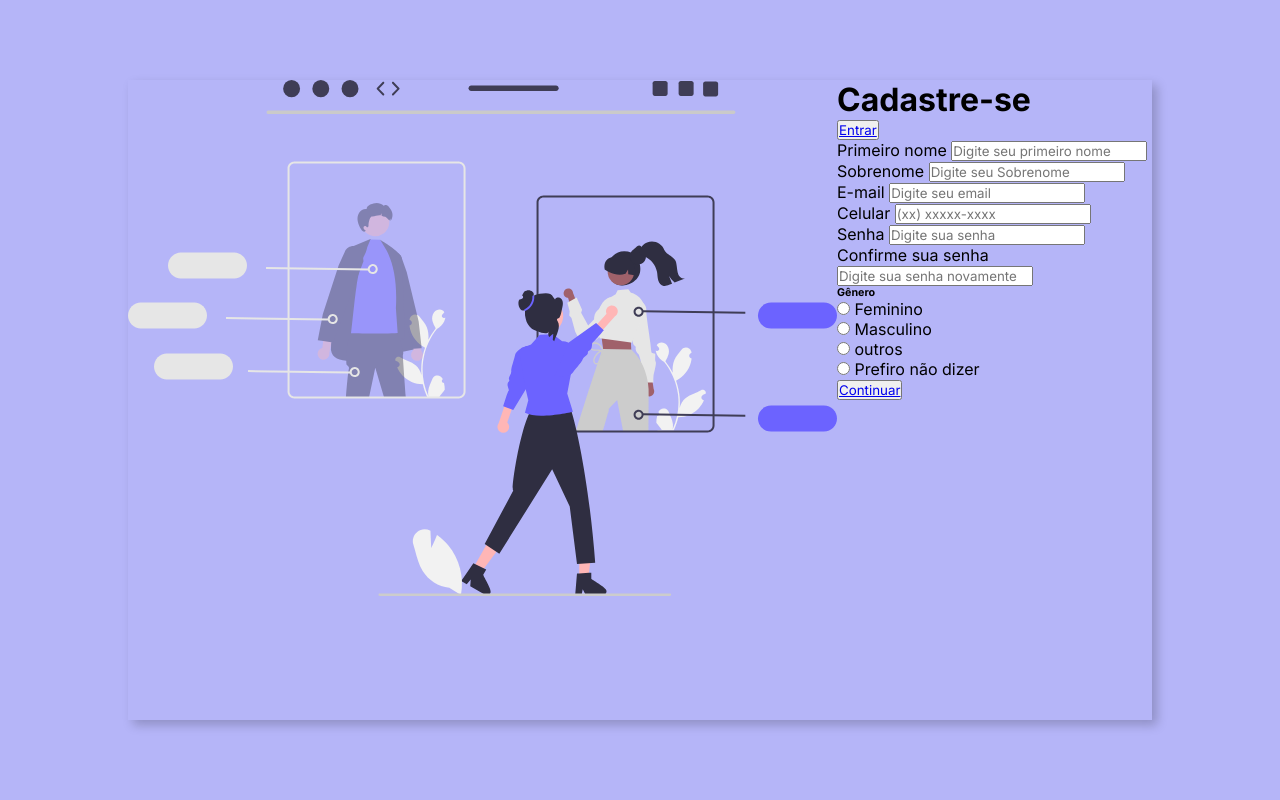
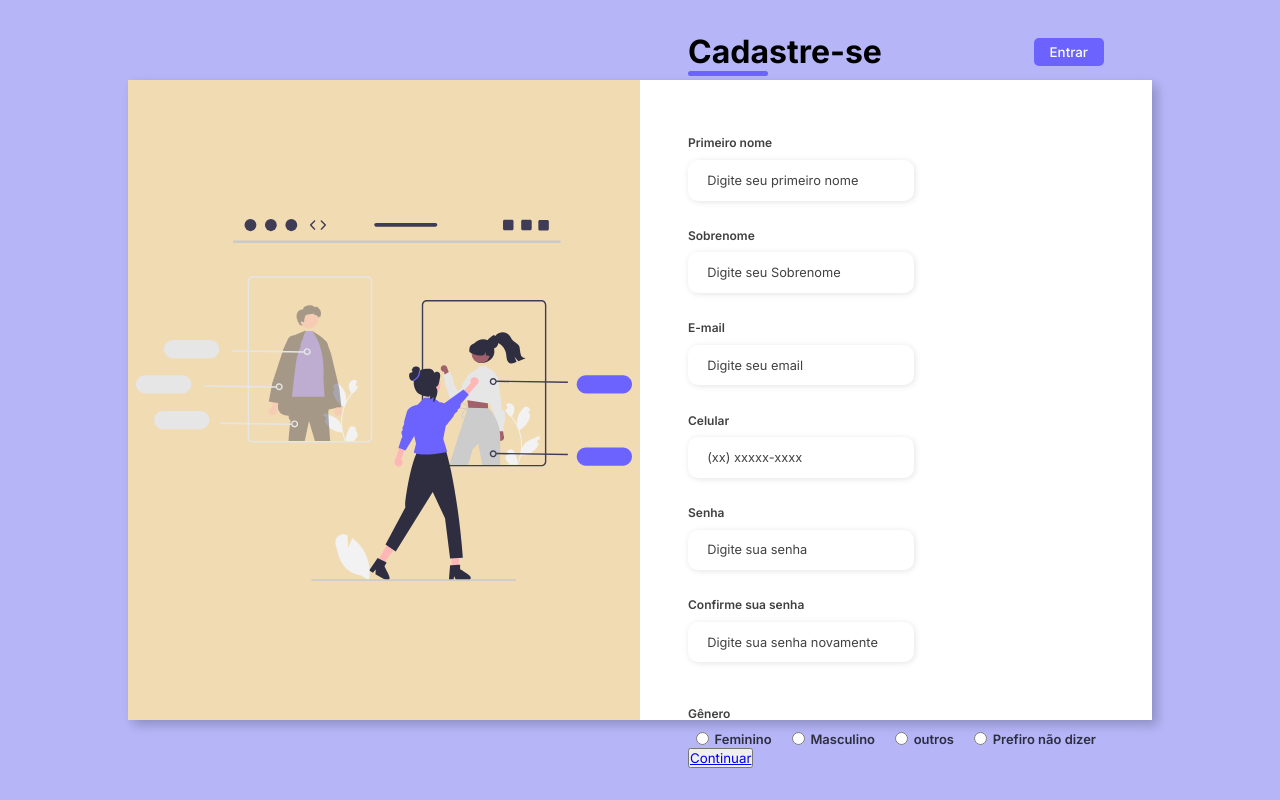
Before and after one commit to Luanbepi01/Repositorio-HTML-CSS, a plain HTML site: page Formulário de Cadastro/assets/index.html in a window 1280 px wide. Drawn offline with Linux system fonts and the light colour scheme.

Commit message:
acrescentei umas alterações no CSS

```diff
--- a/Formulário de Cadastro/assets/css/style.css
+++ b/Formulário de Cadastro/assets/css/style.css
@@ -21,3 +21,129 @@ body {
     display: flex;
     box-shadow: 5px 5px 10px rgba(0, 0, 0, .212);
 }
+
+.form-image {
+    width: 50%;
+    display: flex;
+    justify-content: center;
+    align-items: center;
+    background-color: #fde3a7d7;
+    padding: 1rem;
+}
+
+.form-image img {
+    width: 31rem;
+}
+
+.form {
+    width: 50%;
+    display: flex;
+    flex-direction: column;
+    justify-content: center;
+    align-items: center;
+    background-color: #fff;
+    padding: 3rem;
+}
+
+.form-header {
+    margin-bottom: 3rem;
+    display: flex;
+    justify-content: space-between;
+}
+
+.login-button {
+    display: flex;
+    align-items: center;
+}
+
+.login-button button {
+    border: none;
+    background-color: #6c63ff;
+    padding: 0.4rem 1rem;
+    border-radius: 5px;
+    cursor: pointer;
+}
+
+.login-button button:hover {
+    background-color: #6b63fff1;
+}
+
+.login-button button a {
+    text-decoration: none;
+    font-weight: 500;
+    color: #fff;
+}
+
+.form-header h1::after {
+    content: '';
+    display: block;
+    width: 5rem;
+    height: 0.3rem;
+    background-color: #6c63ff;
+    margin: 0 auto;
+    position: absolute;
+    border-radius: 10px;
+}
+
+.input-group {
+    display: flex;
+    flex-wrap: wrap;
+    justify-content: space-between;
+    padding: 1rem 0;
+}
+
+.input-box {
+    display: flex;
+    flex-direction: column;
+    margin-bottom: 1.1rem;
+}
+
+.input-box input {
+    margin: 0.6rem 0;
+    padding: 0.8rem 1.2rem;
+    border: none;
+    border-radius: 10px;
+    box-shadow: 1px 1px 6px #0000001c;
+    font-size: 0.8rem;
+}
+
+.input-box input:hover {
+    background-color: #eeeeee75;
+}
+
+.input-box input:focus-visible {
+    outline: 1px solid #6c63ff;
+}
+
+.input-box label,
+.gender-title h6 {
+    font-size: 0.75rem;
+    font-weight: 600;
+    color: #000000c0;
+}
+
+.input-box input::placeholder {
+    color: #000000be;
+}
+
+.gender-group {
+    display: flex;
+    justify-content: space-between;
+    margin-top: 0.62rem;
+    padding: 0 0.5rem;
+}
+
+.gender-input {
+    display: flex;
+    align-items: center;
+}
+
+.gender-input input {
+    margin-right: 0.35rem ;
+}
+
+.gender-input label {
+    font-size: 0.81rem;
+    font-weight: 600;
+    color: #000000c0;
+}
--- a/Formulário de Cadastro/assets/index.html
+++ b/Formulário de Cadastro/assets/index.html
@@ -16,7 +16,7 @@
         </div>
         <div class="form">
             <form action="#">
-                <div class="form header">
+                <div class="form-header">
                     <div class="title">
                         <h1>Cadastre-se</h1>
                     </div>
@@ -56,7 +56,7 @@
                     </div>
                 </div>
 
-                <div class="gender-input">
+                <div class="gender-inputs">
                     <div class="gender-title">
                         <h6>Gênero</h6>
                     </div>
```
